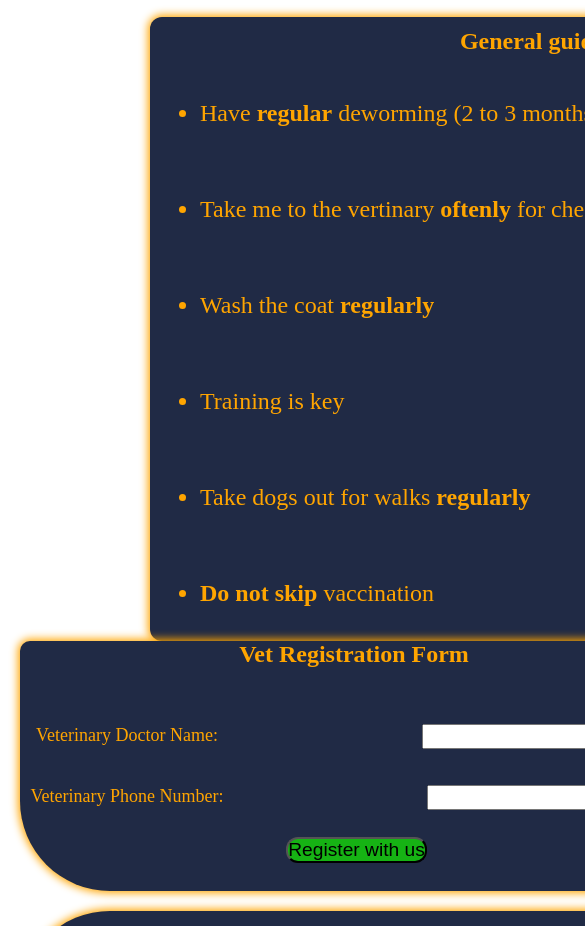
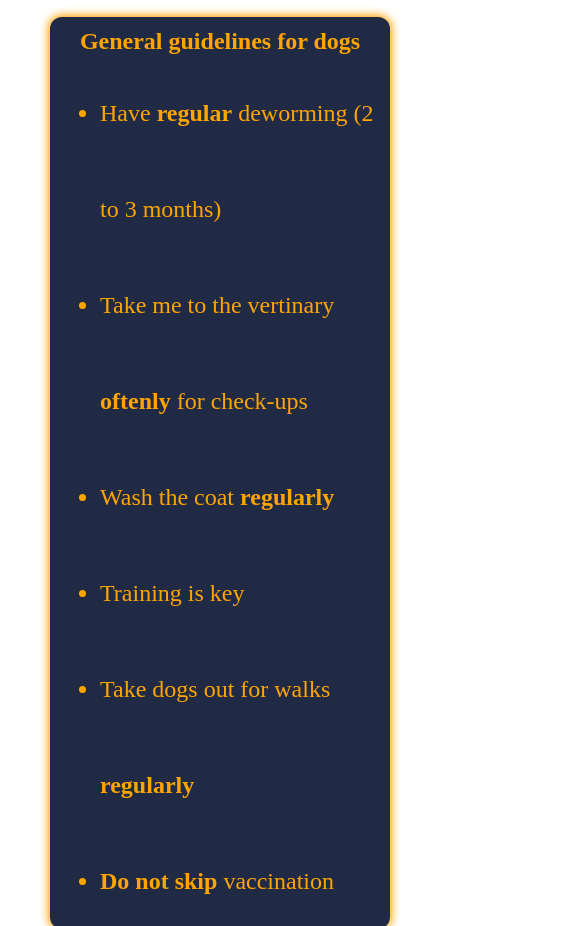
Before and after one commit to Mutagah/says-my-vertinary, a plain HTML site: page index.html in a window 390 px wide. Shown: the part 266-1192 px from the top of the page, 585 px wide, since content can reach past the window. Drawn offline with Linux system fonts and the light colour scheme; no server answers.

Commit message:
Media query responsiveness editing

```diff
--- a/style.css
+++ b/style.css
@@ -194,22 +194,19 @@ th{
         align-content: stretch;
     }
 .myForm{
-    /* flex-direction: column;
+    flex-direction: column;
     margin-top: 20px;
         width : 500px;
         height : 350px;
-        margin-left: 40px; */
-        align-content: stretch;
+        margin-left: 40px;
     }
 .content1{
-    /* width:auto; */
+    width:auto;
     flex-direction: column;
-    align-content: stretch;
-    /* margin-left: 50px; */
+    margin-left: 50px;
 }
 .myTable{
-    align-content: stretch;
-    /* display: none; */
+    display: none;
   }
 header
 {
```
